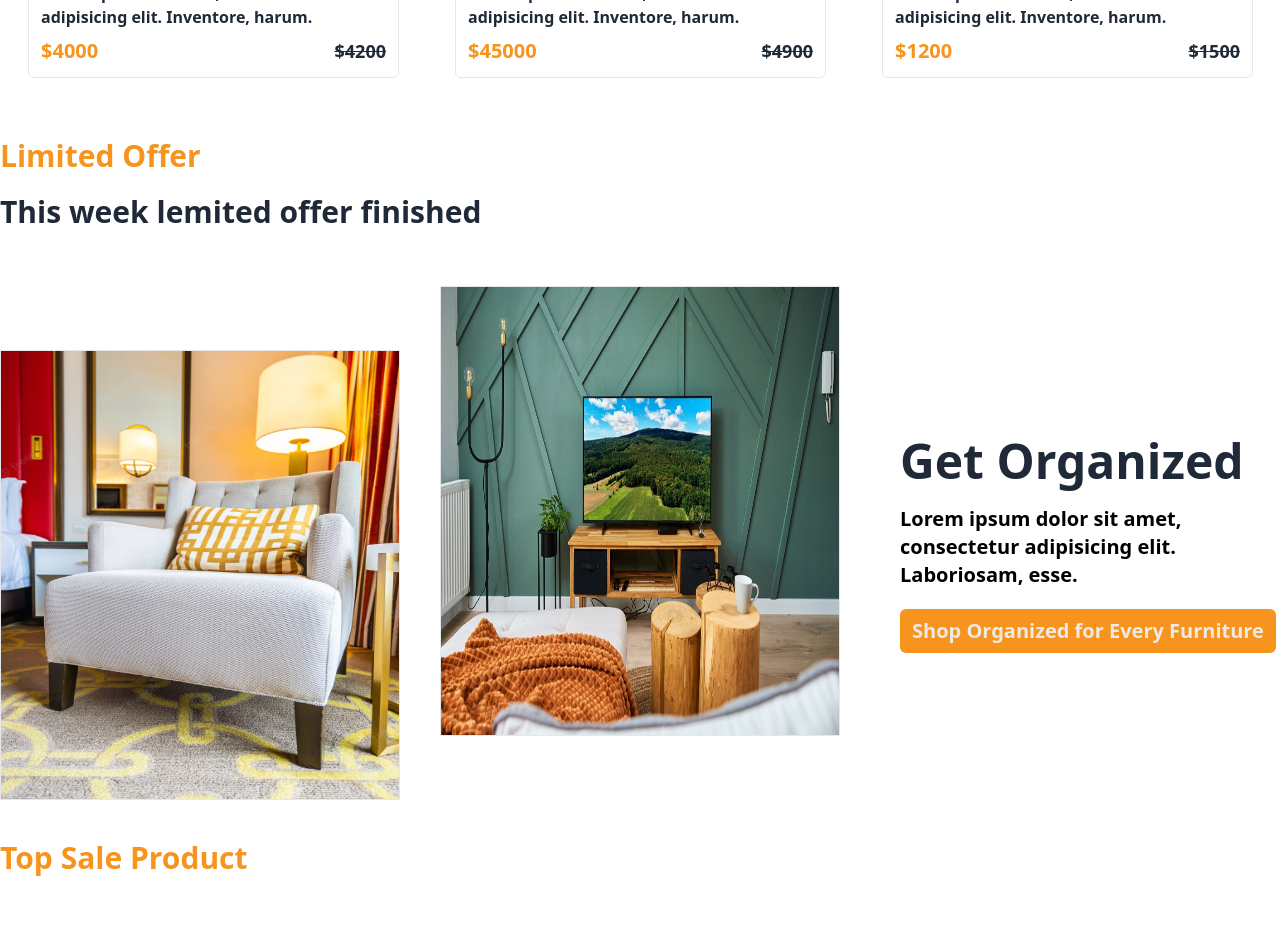
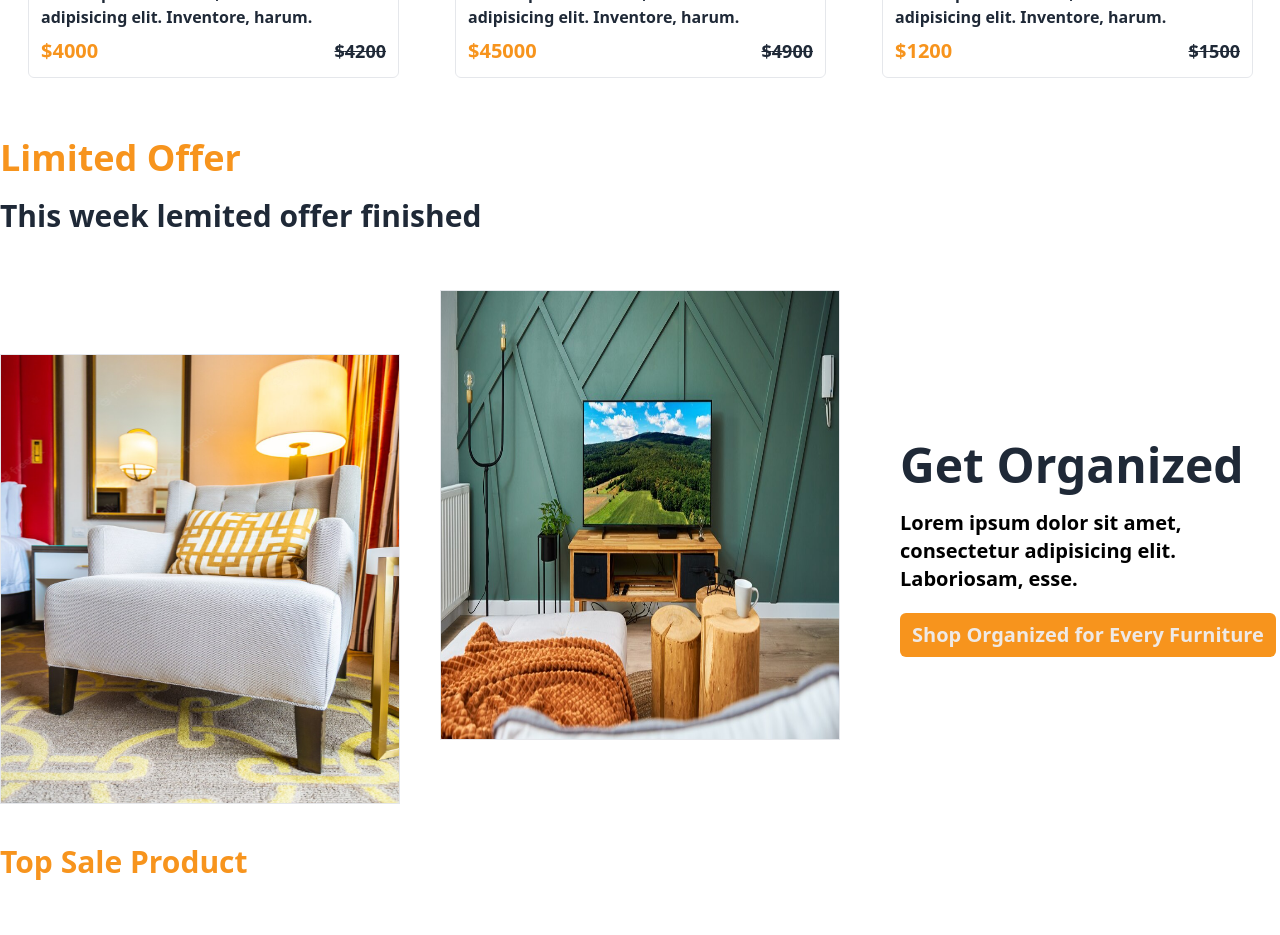
Before and after one commit to MDSadid-git/w-furniture, a React (Vite) app: page / in a window 1280 px wide. Shown: the part 2520-3455 px from the top of the page. Built offline with nearby package versions, Linux system fonts and the light colour scheme.

Commit message:
Sadid Home Timited offer area done

```diff
--- a/src/Components/LimitedOffer/LimitedOffer.jsx
+++ b/src/Components/LimitedOffer/LimitedOffer.jsx
@@ -1,5 +1,5 @@
 import { useEffect, useState } from "react";
-import table from '../../assets/ProductImage/table.png'
+import table from "../../assets/ProductImage/table.png";
 
 const LimitedOffer = () => {
   const [timeOver, setTimeOver] = useState(false);
@@ -39,7 +39,7 @@ const LimitedOffer = () => {
 
   return (
     <div className=" my-10">
-      <h1 className="text-primary text-3xl font-semibold my-5">
+      <h1 className="text-primary text-4xl font-semibold my-5">
         Limited Offer
       </h1>
       {timeOver ? (
@@ -95,10 +95,7 @@ const LimitedOffer = () => {
             </div>
           </div>
           <div className="flex items-center justify-center">
-            <img
-              src={table}
-              alt=""
-            />
+            <img src={table} alt="" />
           </div>
         </div>
       )}
```
